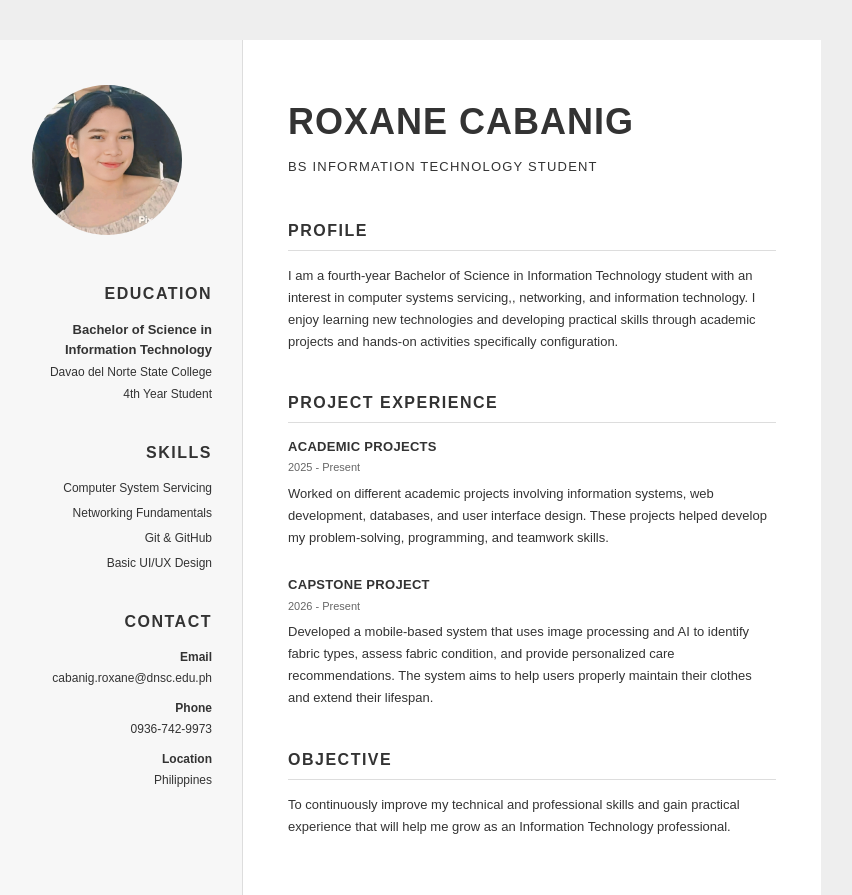
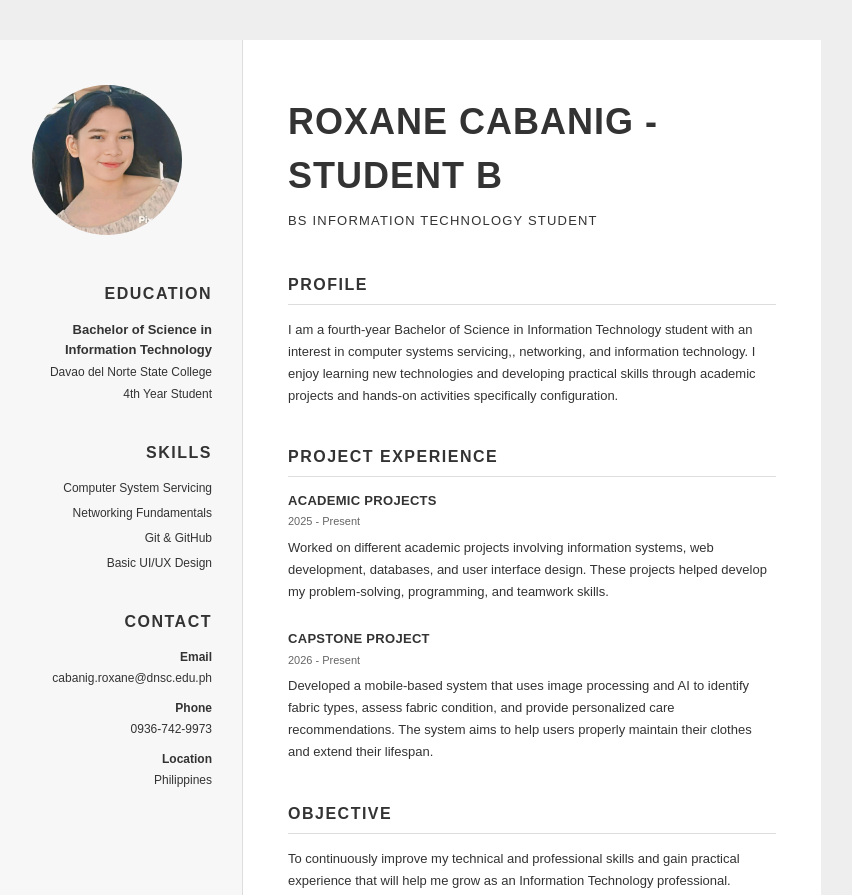
Before and after one commit to cabanigroxane-ux/personal-cv, a plain HTML site: page index.html in a window 1280 px wide. Shown: the top 895 px of the page, without its empty margins (244-1096 px from the left). Drawn offline with Linux system fonts and the light colour scheme.

Commit message:
student B update

```diff
--- a/index.html
+++ b/index.html
@@ -61,7 +61,7 @@
         <main class="content">
 
             <header>
-                <h1>ROXANE CABANIG</h1>
+                <h1>ROXANE CABANIG - STUDENT B</h1>
                 <h3>BS INFORMATION TECHNOLOGY STUDENT</h3>
             </header>
 
```
